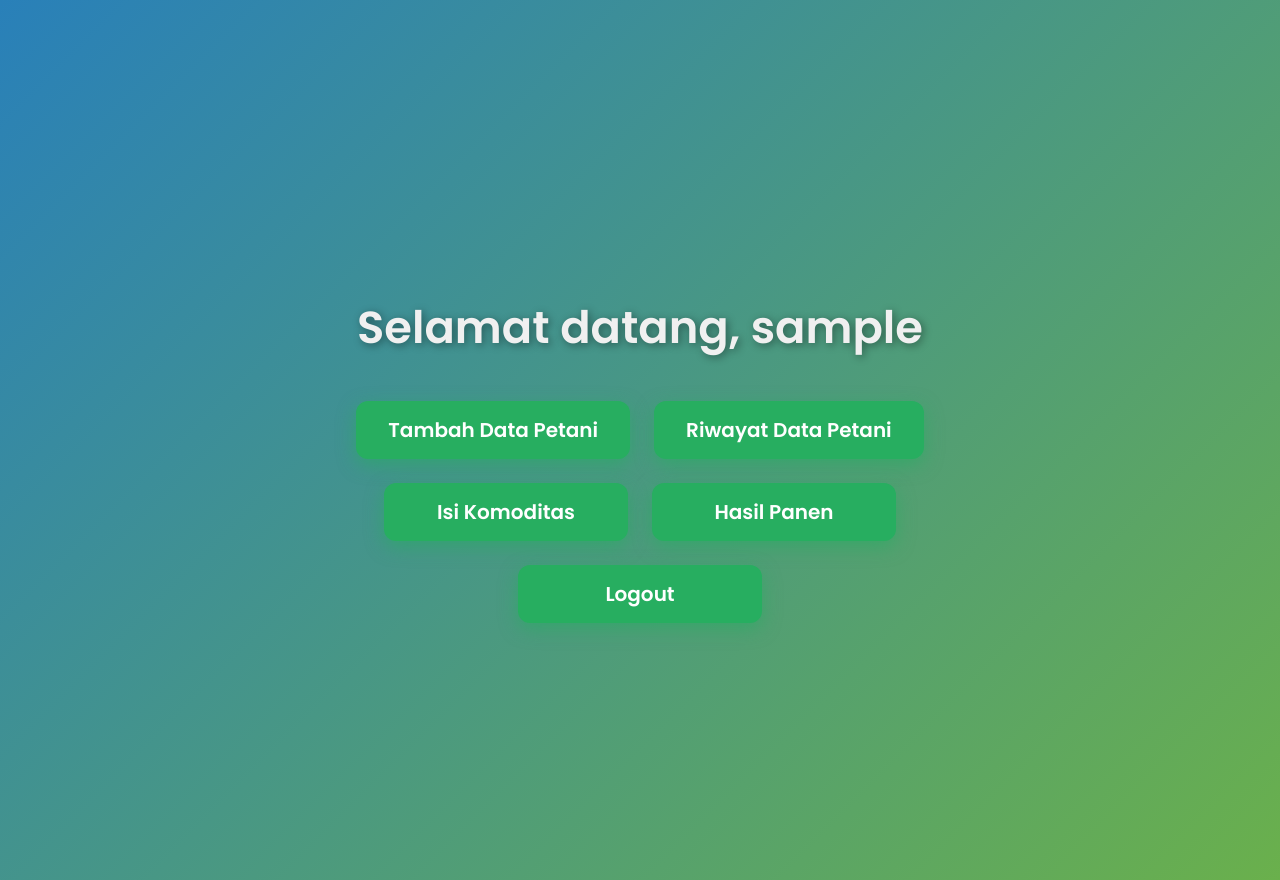
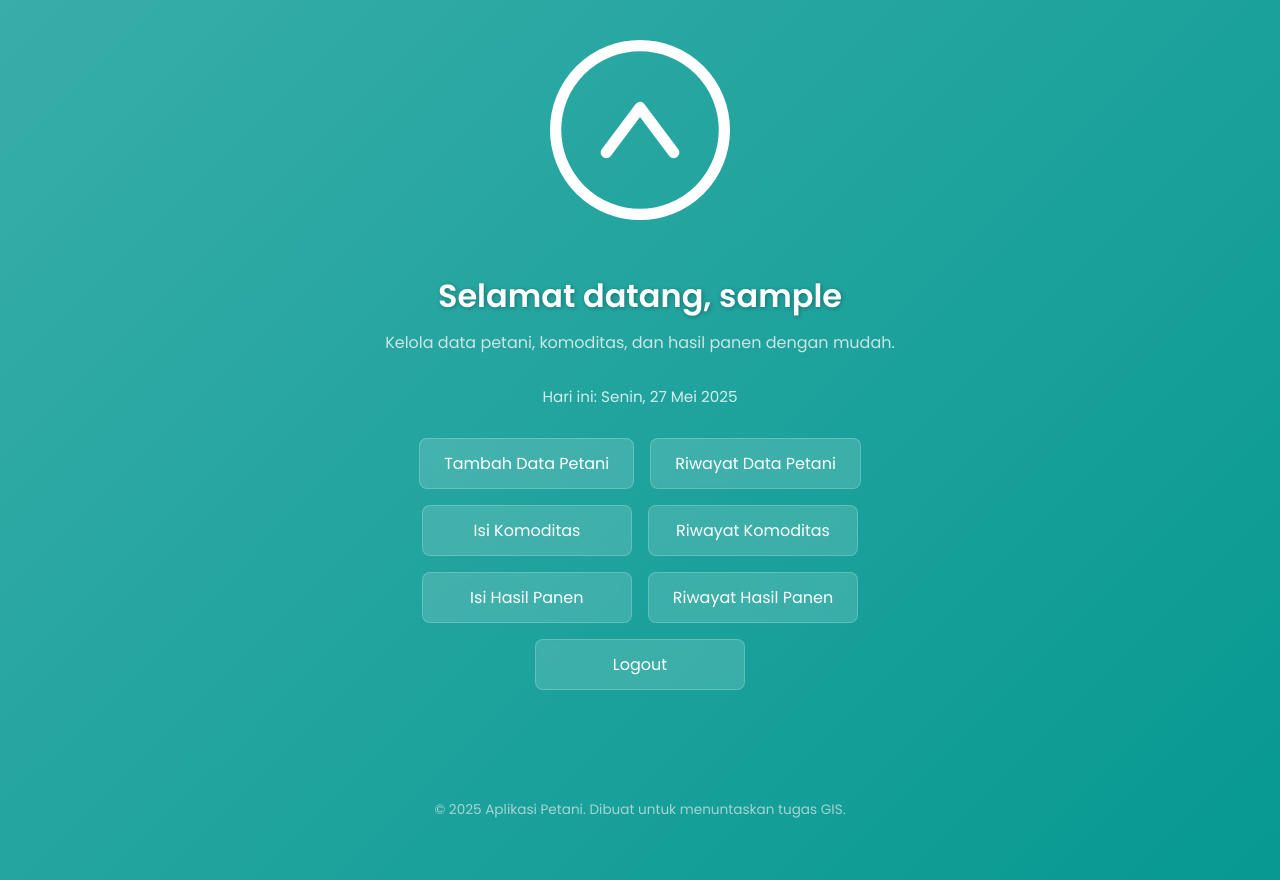
Before and after one commit to watttttttt55/petani_app, a Flask app: page /dashboard in a window 1280 px wide. Run offline with Flask 3, Linux system fonts and the light colour scheme; the visitor is signed in with stand-in values (Sample User, id 1); data that the repository does not hold is empty; some libraries are stand-ins or nearby versions.

Commit message:
Initial commit

```diff
--- a/app.py
+++ b/app.py
@@ -170,23 +170,19 @@ def logout():
 @login_required
 def dashboard():
     conn = get_db_conn()
+    petani_data = None
     if conn:
-        cur = None
-        petani_data = None
+        cur = conn.cursor()
         try:
-            cur = conn.cursor()
             cur.execute("SELECT id FROM petani WHERE user_id = %s LIMIT 1", (session['user_id'],))
             petani_data = cur.fetchone()
         except psycopg2.Error as e:
-            flash("Terjadi kesalahan database saat mengambil data petani.", "danger")
+            flash("Terjadi kesalahan saat mengambil data petani.", "danger")
         finally:
-            if cur:
-                cur.close()
+            cur.close()
             close_db_connection(conn)
-        return render_template('dashboard.html', username=session.get('username'), petani_data=petani_data)
-    else:
-        flash("Gagal terhubung ke database saat memuat dashboard. Cek konfigurasi database Anda.", "danger")
-        return render_template('dashboard.html', username=session.get('username'), petani_data=None)
+    return render_template('dashboard.html', username=session.get('username'), petani_data=petani_data)
+
 
 @app.route('/form_petani', methods=['GET', 'POST'])
 @login_required
@@ -461,6 +457,73 @@ def hapus_petani(id):
         flash("Gagal koneksi ke database. Cek konfigurasi database Anda.", "danger")
         return redirect(url_for('riwayat_petani'))
 
+@app.route("/riwayat_komoditas")
+@login_required
+def riwayat_komoditas():
+    """Displays a list of commodity records for the current user's farmers."""
+    conn = get_db_conn()
+    komoditas_data = []
+    if conn:
+        cur = None
+        try:
+            cur = conn.cursor()
+            cur.execute("""
+                SELECT k.id, p.nama, k.nama_komoditas, k.luas_lahan, k.tanggal_tanam
+                FROM komoditas k
+                JOIN petani p ON k.petani_id = p.id
+                WHERE p.user_id = %s
+                ORDER BY k.tanggal_tanam DESC, p.nama ASC
+            """, (session['user_id'],))
+            komoditas_data = cur.fetchall()
+        except psycopg2.Error as e:
+            app.logger.error(f"Database error fetching komoditas data (user_id: {session.get('user_id')}): {e}", exc_info=True)
+            flash(f"Kesalahan database saat mengambil data komoditas: {e}", "danger")
+        except Exception as e:
+            app.logger.error(f"Unexpected error fetching komoditas data (user_id: {session.get('user_id')}): {e}", exc_info=True)
+            flash("Terjadi kesalahan tak terduga saat mengambil data komoditas.", "danger")
+        finally:
+            if cur:
+                cur.close()
+            close_db_connection(conn)
+    else:
+        flash("Gagal terhubung ke database. Coba lagi nanti.", "danger")
+
+    return render_template("riwayat_komoditas.html", komoditas=komoditas_data)
+
+@app.route("/riwayat_hasil_panen")
+@login_required
+def riwayat_hasil_panen():
+    """Displays a list of harvest records for the current user's farmers."""
+    conn = get_db_conn()
+    hasil_data = []
+    if conn:
+        cur = None
+        try:
+            cur = conn.cursor()
+            cur.execute("""
+                SELECT h.id, p.nama, h.nama_komoditas, h.jumlah, h.tanggal_panen
+                FROM hasil_panen h
+                JOIN petani p ON h.petani_id = p.id
+                WHERE p.user_id = %s
+                ORDER BY h.tanggal_panen DESC, p.nama ASC
+            """, (session['user_id'],))
+            hasil_data = cur.fetchall()
+        except psycopg2.Error as e:
+            app.logger.error(f"Database error fetching hasil_panen data (user_id: {session.get('user_id')}): {e}", exc_info=True)
+            flash(f"Kesalahan database saat mengambil data hasil panen: {e}", "danger")
+        except Exception as e:
+            app.logger.error(f"Unexpected error fetching hasil_panen data (user_id: {session.get('user_id')}): {e}", exc_info=True)
+            flash("Terjadi kesalahan tak terduga saat mengambil data hasil panen.", "danger")
+        finally:
+            if cur:
+                cur.close()
+            close_db_connection(conn)
+    else:
+        flash("Gagal terhubung ke database. Coba lagi nanti.", "danger")
+
+    return render_template("riwayat_hasil_panen.html", hasil_panen=hasil_data)
+
+
 if __name__ == "__main__":
     port = int(os.environ.get("PORT", 5001))
     app.run(host="0.0.0.0", port=port, debug=True)
--- a/templates/dashboard.html
+++ b/templates/dashboard.html
@@ -10,83 +10,115 @@
     body {
       margin: 0;
       font-family: 'Poppins', sans-serif;
-            background: linear-gradient(135deg, #2980b9, #6ab04c);
+      background: linear-gradient(135deg, #38ada9, #079992);
       min-height: 100vh;
-            color: #f0f0f0;
       display: flex;
       flex-direction: column;
       align-items: center;
-            justify-content: center;
+      justify-content: flex-start;
       padding: 40px 20px;
+      color: #fff;
+    }
+
+    h1 {
+      font-size: 2rem;
+      font-weight: 600;
+      margin: 20px 0 10px;
+      text-align: center;
+      text-shadow: 1px 1px 4px rgba(0,0,0,0.3);
+    }
+
+    p.sub {
+      margin: 0 0 30px;
+      font-weight: 400;
+      color: #f5f5f5cc;
+      font-size: 1rem;
       text-align: center;
     }
-        h2 {
-            font-size: 2.8rem;
-            font-weight: 700;
-            margin-bottom: 40px;
-            text-shadow: 2px 2px 8px rgba(0,0,0,0.4);
+
+    .date {
+      margin-bottom: 30px;
+      font-size: 0.95rem;
+      color: #ffffffcc;
     }
+
+    .svg-container {
+      max-width: 180px;
+      margin-bottom: 25px;
+    }
+
     nav {
       display: flex;
-            gap: 24px;
       flex-wrap: wrap;
+      gap: 16px;
       justify-content: center;
+      max-width: 600px;
       width: 100%;
-            max-width: 600px;
-        }
-        a.button {
-            background: #27ae60;
-            color: white;
-            text-decoration: none;
-            font-weight: 600;
-            font-size: 1.25rem;
-            padding: 14px 32px;
-            border-radius: 12px;
-            box-shadow: 0 6px 18px rgba(39, 174, 96, 0.6);
-            transition: background-color 0.3s ease, box-shadow 0.3s ease, transform 0.2s ease;
-            user-select: none;
-            display: inline-block;
-            min-width: 180px;
-            text-align: center;
-        }
-        a.button:hover,
-        a.button:focus {
-            background: #2ecc71;
-            box-shadow: 0 10px 25px rgba(46, 204, 113, 0.8);
-            outline: none;
-            transform: translateY(-3px);
-        }
-        a.button:active {
-            transform: translateY(0);
-            box-shadow: 0 5px 15px rgba(46, 204, 113, 0.5);
-        }
-        @media (max-width: 480px) {
-            h2 {
-                font-size: 2rem;
       margin-bottom: 30px;
     }
-            nav {
-                gap: 16px;
+
+    a.button {
+      background-color: rgba(255, 255, 255, 0.15);
+      color: #fff;
+      text-decoration: none;
+      padding: 12px 24px;
+      border-radius: 8px;
+      font-weight: 500;
+      font-size: 1rem;
+      min-width: 160px;
+      text-align: center;
+      backdrop-filter: blur(5px);
+      transition: background-color 0.2s ease, transform 0.2s ease;
+      border: 1px solid rgba(255,255,255,0.2);
     }
+
+    a.button:hover {
+      background-color: rgba(255, 255, 255, 0.25);
+      transform: translateY(-2px);
+    }
+
+    footer {
+      margin-top: auto;
+      font-size: 0.85rem;
+      color: #eeeeeeaa;
+      text-align: center;
+      padding: 20px 0;
+    }
+
+    @media (max-width: 480px) {
       a.button {
-                min-width: 140px;
-                font-size: 1.1rem;
-                padding: 12px 24px;
+        min-width: 100%;
       }
     }
   </style>
 </head>
 <body>
-    <h2>Selamat datang, {{ username }}</h2>
+
+  <div class="svg-container">
+    <!-- Ilustrasi ringan -->
+    <svg width="100%" viewBox="0 0 64 64" fill="none" xmlns="http://www.w3.org/2000/svg">
+      <circle cx="32" cy="32" r="30" stroke="#fff" stroke-width="4" fill="none"/>
+      <path d="M20 40L32 24L44 40" stroke="#fff" stroke-width="4" stroke-linecap="round" stroke-linejoin="round"/>
+    </svg>
+  </div>
+
+  <h1>Selamat datang, {{ username }}</h1>
+  <p class="sub">Kelola data petani, komoditas, dan hasil panen dengan mudah.</p>
+  <div class="date">Hari ini: {{ tanggal|default('Senin, 27 Mei 2025') }}</div>
+
   <nav>
-        <a href="{{ url_for('form_petani') }}" class="button" aria-label="Tambah Data Petani">Tambah Data Petani</a>
-        {% if petani_data %}
-            <a href="{{ url_for('edit_petani', id=petani_data[0]) }}" class="button" aria-label="Edit Data Petani">Edit Data Petani</a>
-        {% endif %}
-        <a href="{{ url_for('riwayat_petani') }}" class="button" aria-label="Riwayat Data Petani">Riwayat Data Petani</a>
-        <a href="{{ url_for('isi_komoditas') }}" class="button" aria-label="Isi Komoditas">Isi Komoditas</a>
-        <a href="{{ url_for('isi_hasil_panen') }}" class="button" aria-label="Hasil Panen">Hasil Panen</a>
-        <a href="{{ url_for('logout') }}" class="button" aria-label="Logout">Logout</a>
+    <a href="{{ url_for('form_petani') }}" class="button">Tambah Data Petani</a>
+    <a href="{{ url_for('riwayat_petani') }}" class="button">Riwayat Data Petani</a>
+    <a href="{{ url_for('isi_komoditas') }}" class="button">Isi Komoditas</a>
+    <a href="{{ url_for('riwayat_komoditas') }}" class="button">Riwayat Komoditas</a>
+    <a href="{{ url_for('isi_hasil_panen') }}" class="button">Isi Hasil Panen</a>
+    <a href="{{ url_for('riwayat_hasil_panen') }}" class="button">Riwayat Hasil Panen</a>
+    <a href="{{ url_for('logout') }}" class="button">Logout</a>
   </nav>
+
+  <footer>
+    &copy; 2025 Aplikasi Petani. Dibuat untuk menuntaskan tugas GIS.
+  </footer>
+
 </body>
 </html>
```
Also changed, not shown: templates/login.html (+75 -39 lines), templates/register.html (+74 -7 lines), templates/riwayat_hasil_panen.html (added, +15 -0 lines), templates/riwayat_komoditas.html (added, +15 -0 lines). Lines whose indentation alone changed are shown as unchanged.
